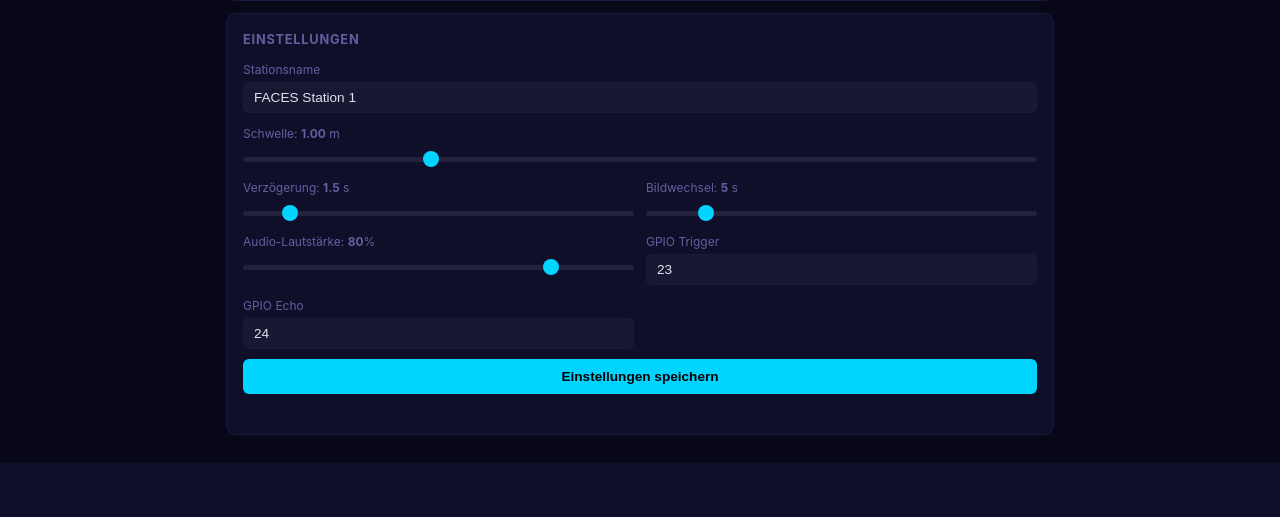
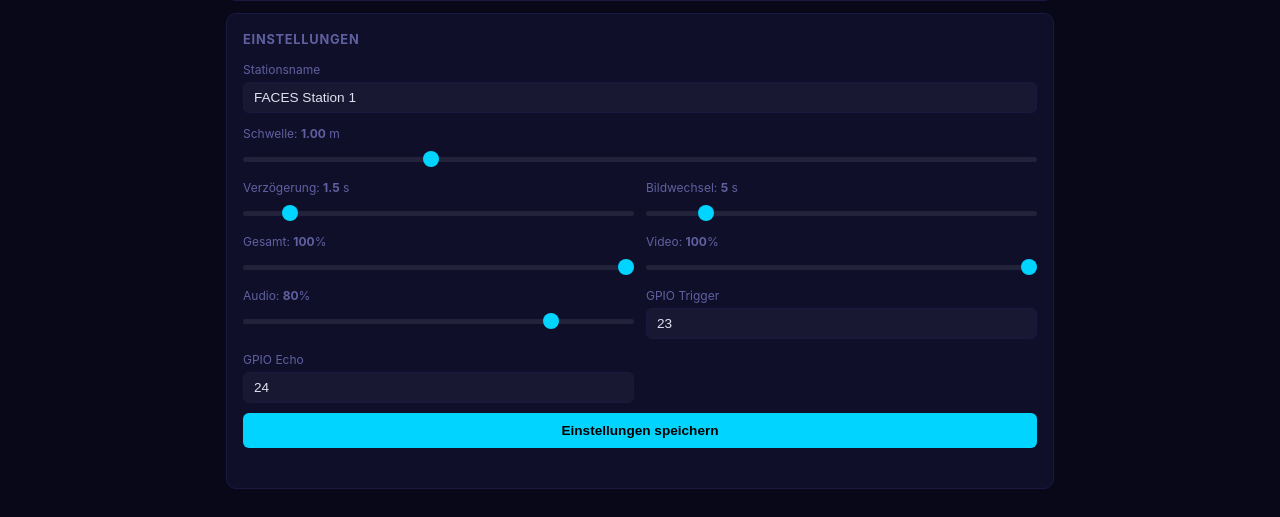
Before and after one commit to larszu/lz-media-station, a Flask app: page /admin in a window 1280 px wide. Shown: the part 543-1060 px from the top of the page. Before the commit the page ends 1006 px from the top, so only its background shows below. Run offline with Flask 2, Linux system fonts and the light colour scheme; data that the repository does not hold is empty.

Commit message:
Getrennte Lautstaerke-Regler: Gesamt, Video, Audio

```diff
--- a/main.py
+++ b/main.py
@@ -22,6 +22,8 @@ DEFAULT_CONFIG = {
     "gpio_echo": 24,
     "web_port": 5000,
     "image_interval_s": 5,
+    "master_volume": 100,
+    "video_volume": 100,
     "audio_volume": 80,
     "near": {"videos": [], "images": [], "audio": []},
     "far": {"videos": [], "images": [], "audio": []},
@@ -57,6 +59,8 @@ class Controller:
             "near": self.config.get("near", {"videos": [], "images": [], "audio": []}),
             "far": self.config.get("far", {"videos": [], "images": [], "audio": []}),
             "image_interval_s": self.config.get("image_interval_s", 5),
+            "master_volume": self.config.get("master_volume", 100),
+            "video_volume": self.config.get("video_volume", 100),
             "audio_volume": self.config.get("audio_volume", 80),
         }
 
--- a/static/app.js
+++ b/static/app.js
@@ -53,7 +53,9 @@ function updateStatusUI(d) {
     if (!a || a.id !== 'cfg-threshold') { el('cfg-threshold').value = cfg.threshold_m; el('threshold-display').textContent = cfg.threshold_m.toFixed(2); }
     if (!a || a.id !== 'cfg-delay') { el('cfg-delay').value = cfg.delay_s; el('delay-display').textContent = cfg.delay_s.toFixed(1); }
     if (!a || a.id !== 'cfg-imginterval') { el('cfg-imginterval').value = cfg.image_interval_s; el('imgint-display').textContent = cfg.image_interval_s; }
-    if (!a || a.id !== 'cfg-volume') { el('cfg-volume').value = cfg.audio_volume; el('vol-display').textContent = cfg.audio_volume; }
+    if (!a || a.id !== 'cfg-mastervol') { el('cfg-mastervol').value = cfg.master_volume; el('mastervol-display').textContent = cfg.master_volume; }
+    if (!a || a.id !== 'cfg-vidvol') { el('cfg-vidvol').value = cfg.video_volume; el('vidvol-display').textContent = cfg.video_volume; }
+    if (!a || a.id !== 'cfg-audvol') { el('cfg-audvol').value = cfg.audio_volume; el('audvol-display').textContent = cfg.audio_volume; }
     if (!a || a.id !== 'cfg-gpio-trigger') el('cfg-gpio-trigger').value = cfg.gpio_trigger;
     if (!a || a.id !== 'cfg-gpio-echo') el('cfg-gpio-echo').value = cfg.gpio_echo;
 
@@ -80,7 +82,9 @@ function setupSliders() {
     slider('cfg-threshold', 'threshold-display', function (v) { return v.toFixed(2); });
     slider('cfg-delay', 'delay-display', function (v) { return v.toFixed(1); });
     slider('cfg-imginterval', 'imgint-display', function (v) { return String(v); });
-    slider('cfg-volume', 'vol-display', function (v) { return String(v); });
+    slider('cfg-mastervol', 'mastervol-display', function (v) { return String(v); });
+    slider('cfg-vidvol', 'vidvol-display', function (v) { return String(v); });
+    slider('cfg-audvol', 'audvol-display', function (v) { return String(v); });
 }
 
 function slider(id, displayId, fmt) {
@@ -183,7 +187,9 @@ async function saveConfig() {
         threshold_m: parseFloat(el('cfg-threshold').value),
         delay_s: parseFloat(el('cfg-delay').value),
         image_interval_s: parseInt(el('cfg-imginterval').value),
-        audio_volume: parseInt(el('cfg-volume').value),
+        master_volume: parseInt(el('cfg-mastervol').value),
+        video_volume: parseInt(el('cfg-vidvol').value),
+        audio_volume: parseInt(el('cfg-audvol').value),
         gpio_trigger: parseInt(el('cfg-gpio-trigger').value),
         gpio_echo: parseInt(el('cfg-gpio-echo').value),
     };
--- a/templates/admin.html
+++ b/templates/admin.html
@@ -121,8 +121,16 @@
                     <input type="range" id="cfg-imginterval" min="1" max="30" step="1" value="5">
                 </div>
                 <div class="form-group">
-                    <label>Audio-Lautst&auml;rke: <strong id="vol-display">80</strong>%</label>
-                    <input type="range" id="cfg-volume" min="0" max="100" step="5" value="80">
+                    <label>Gesamt: <strong id="mastervol-display">100</strong>%</label>
+                    <input type="range" id="cfg-mastervol" min="0" max="100" step="5" value="100">
+                </div>
+                <div class="form-group">
+                    <label>Video: <strong id="vidvol-display">100</strong>%</label>
+                    <input type="range" id="cfg-vidvol" min="0" max="100" step="5" value="100">
+                </div>
+                <div class="form-group">
+                    <label>Audio: <strong id="audvol-display">80</strong>%</label>
+                    <input type="range" id="cfg-audvol" min="0" max="100" step="5" value="80">
                 </div>
                 <div class="form-group">
                     <label for="cfg-gpio-trigger">GPIO Trigger</label>
--- a/web_ui.py
+++ b/web_ui.py
@@ -56,7 +56,8 @@ def create_app(controller):
         simple = {
             "system_name": str, "threshold_m": float, "delay_s": float,
             "gpio_trigger": int, "gpio_echo": int, "web_port": int,
-            "image_interval_s": float, "audio_volume": int,
+            "image_interval_s": float, "master_volume": int,
+            "video_volume": int, "audio_volume": int,
         }
         for key, cast in simple.items():
             if key in data:
```
Also changed, not shown: static/display.js (+6 -1 lines).
